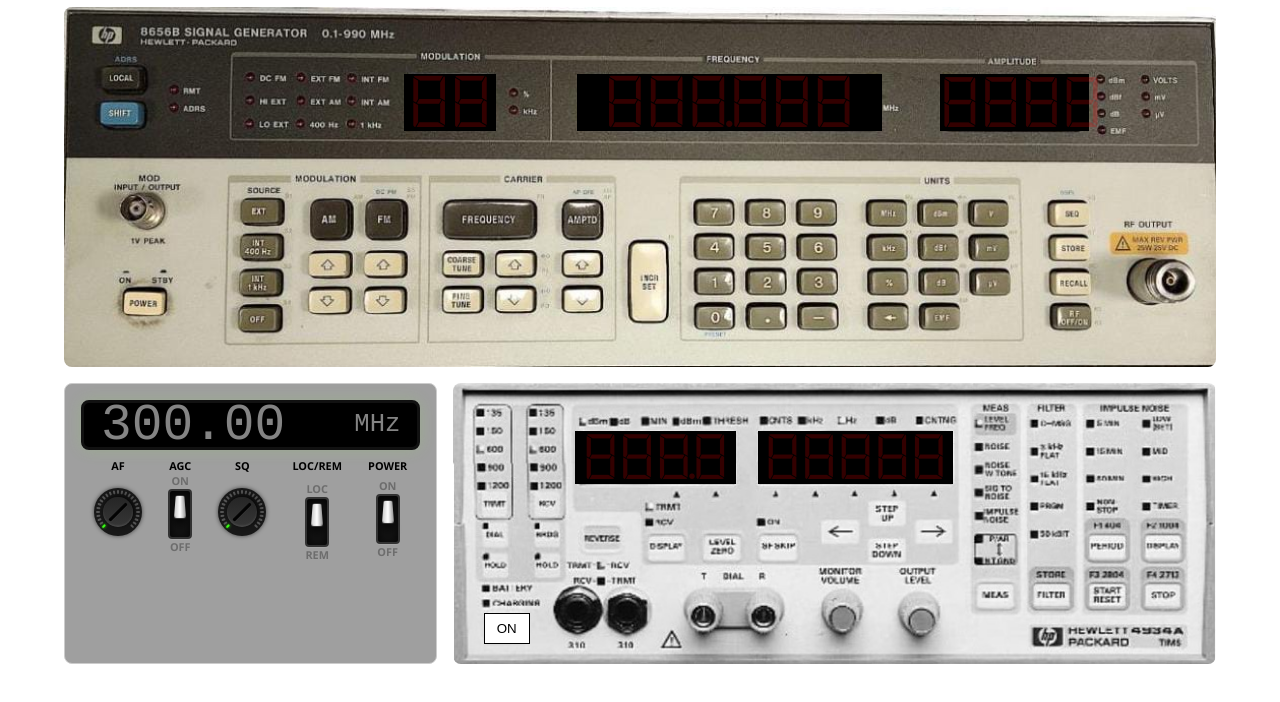
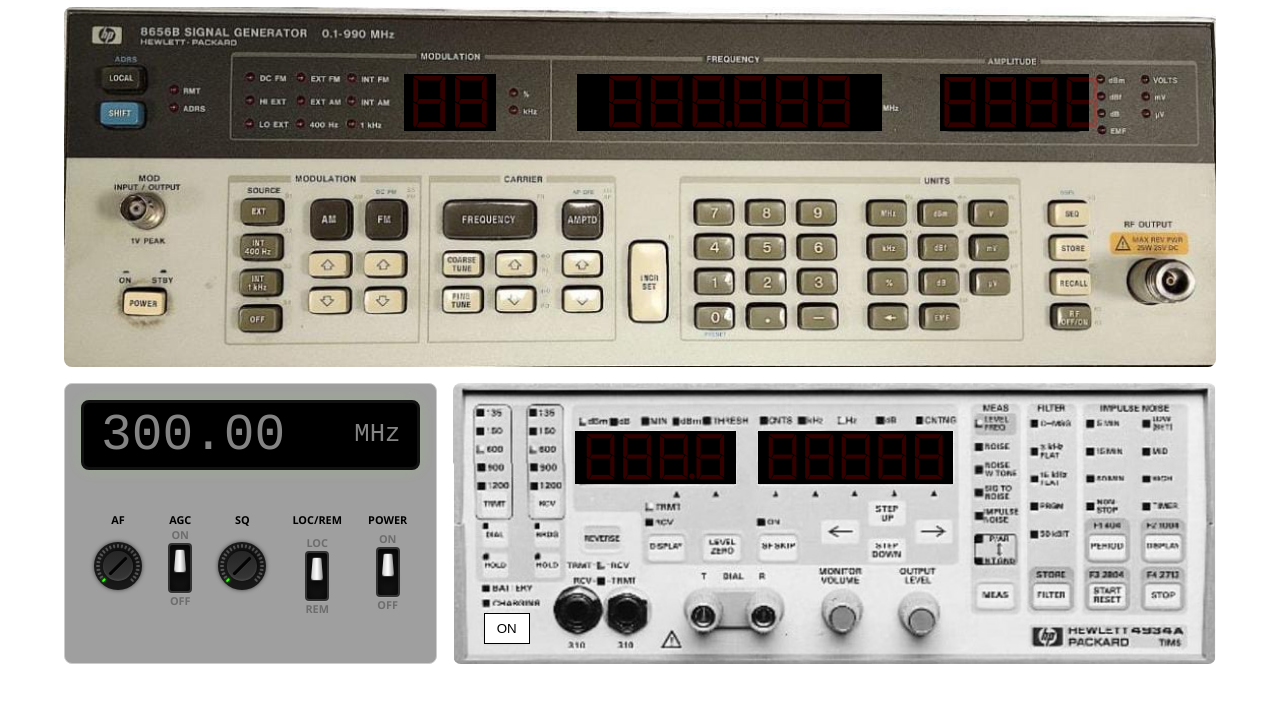
Before and after one commit to fmedinilla/simradio, a plain HTML site: page index.html in a window 1280 px wide. Shown: the part 78-780 px from the top of the page. Drawn offline with Linux system fonts and the light colour scheme.

Commit message:
fix: adjust height of transceptor panel and add margin to bottom panel

```diff
--- a/css/transceptor.css
+++ b/css/transceptor.css
@@ -28,7 +28,7 @@
             border-radius: 8px;
             border: 3px solid #111;
             width: 100%;
-            height: 50px;
+            height: 70px;
             display: flex;
             justify-content: space-between;
             align-items: center;
@@ -46,6 +46,7 @@
     }
 
     #transceptor-bottom-panel {
+        margin-top: 10%;
         display: flex;
         justify-content: space-between;
 
```
